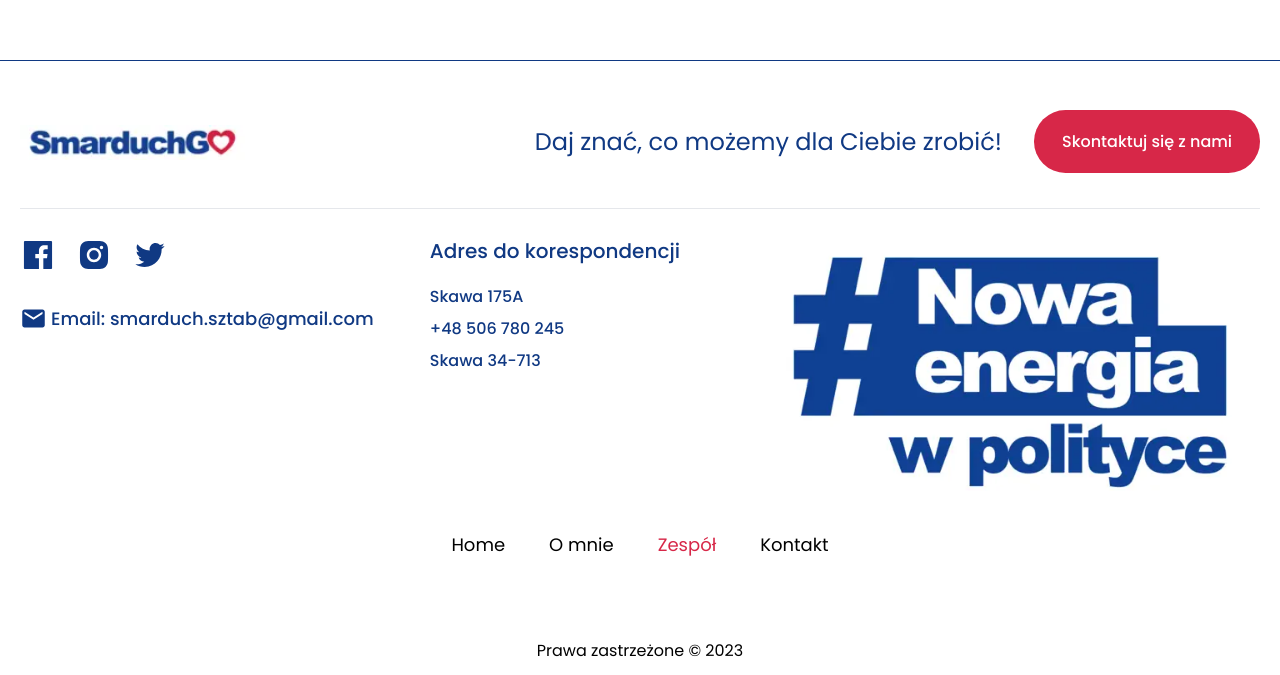
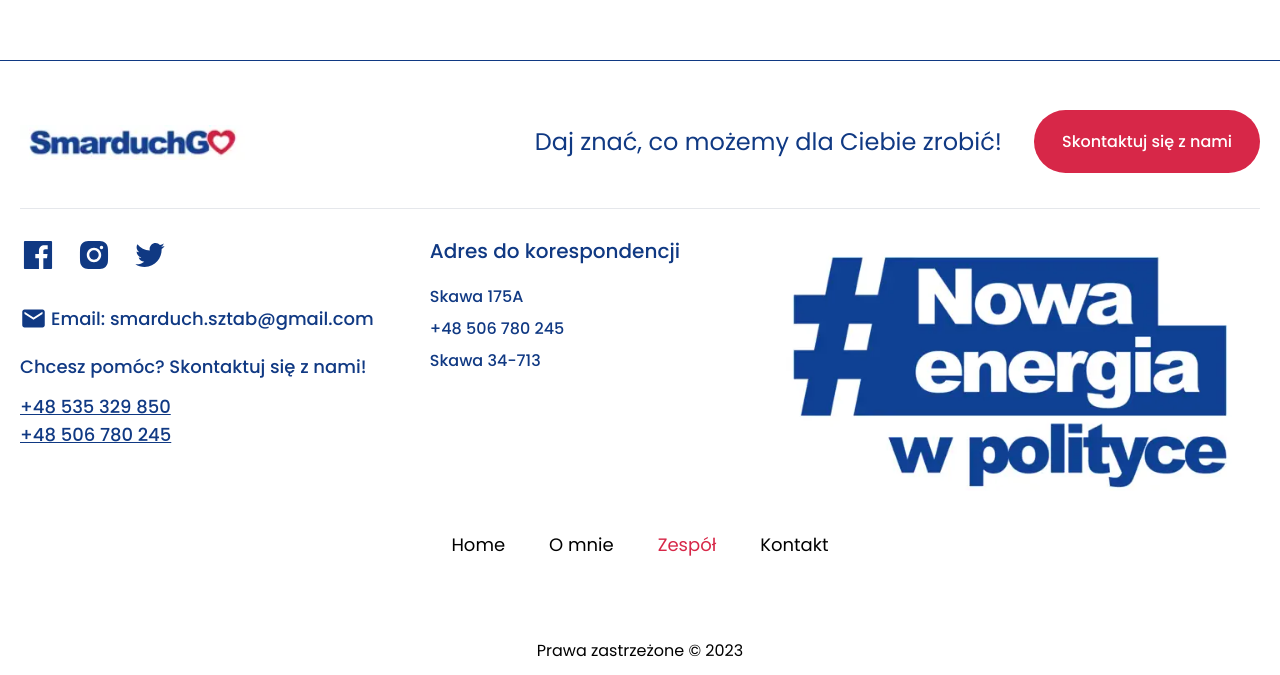
Before and after one commit to F4eNn/Weronika-smarduch-Posel, a Next.js app: page /zespol in a window 1280 px wide. Shown: the part 1759-2434 px from the top of the page. Built offline with nearby package versions, Linux system fonts and the light colour scheme.

Commit message:
feat: add some information to footer

```diff
--- a/src/animations/animations.ts
+++ b/src/animations/animations.ts
@@ -1,5 +1,4 @@
 import { Variants } from 'framer-motion'
-import { stagger } from 'framer-motion/dom'
 export const pulseAnimation: Variants = {
 	initial: { scale: 1 },
 	animate: {
@@ -23,3 +22,15 @@ export const mobileItemsAnimation: Variants = {
 	initial: { x: 100, transition: { staggerChildren: 0.5, staggerDirection: -1 } },
 	animate: { x: 0, transition: { duration: 1, delay: 0.3, staggerChildren: 0.5, staggerDirection: 1 } },
 }
+export const pathVariants = {
+	initial: {
+		pathLength: 0,
+	},
+	animate: {
+		pathLength: 1,
+		transition: {
+			duration: 3,
+			ease: 'easeInOut',
+		},
+	},
+}
--- a/src/components/home/Footer.tsx
+++ b/src/components/home/Footer.tsx
@@ -22,7 +22,7 @@ export const Footer = () => {
 		<footer className='mt-auto  w-full border-t border-darkBlue pb-3 pt-16'>
 			<Wrapper>
 				<div className='mx-5'>
-					<div className='flex flex-col items-center justify-between gap-10 md:flex-row md:gap-0 mb-12 '>
+					<div className='mb-12 flex flex-col items-center justify-between gap-10 md:flex-row md:gap-0 '>
 						<Logo />
 						<div className='flex flex-col items-center  gap-8 lg:flex-row'>
 							<h2 className='text-center text-xl text-darkBlue   lg:text-2xl'>
@@ -31,7 +31,7 @@ export const Footer = () => {
 							<motion.div {...pulseAnimation} className=' md:ml-auto'>
 								<Link
 									href={navigation.contact.path}
-									className='hover:bg-secondaryHover rounded-[50px] bg-secondary  p-4 px-6 font-[500] text-white transition-colors duration-200 md:ml-auto lg:ml-0 lg:p-5 lg:px-7'
+									className='rounded-[50px] bg-secondary p-4  px-6 font-[500] text-white transition-colors duration-200 hover:bg-secondaryHover md:ml-auto lg:ml-0 lg:p-5 lg:px-7'
 								>
 									Skontaktuj się z nami
 								</Link>
@@ -54,10 +54,17 @@ export const Footer = () => {
 										</a>
 									))}
 								</div>
-								<p className='flex items-center gap-1 text-lg'>
-									<MdEmail size='1.5em' />
-									Email: smarduch.sztab@gmail.com
-								</p>
+								<div className='space-y-5'>
+									<p className='flex items-center flex-col gap-1 text-lg sm:flex-row text-center'>
+										<MdEmail size='1.5em' />
+										Email: smarduch.sztab@gmail.com
+									</p>
+									<div className='flex flex-col text-center text-lg items-center  sm:text-lg sm:items-start'>
+										<p className=' mb-3 '>Chcesz pomóc? Skontaktuj się z nami!</p>
+										<span className='underline'>+48 535 329 850 </span>
+										<span className='underline'>+48 506 780 245</span>
+									</div>
+								</div>
 							</div>
 							<div className='space-y-5 text-center sm:text-left '>
 								<h3 className='text-xl font-[500]'>Adres do korespondencji</h3>
--- a/src/components/ui/ActivitiesCard.tsx
+++ b/src/components/ui/ActivitiesCard.tsx
@@ -1,5 +1,4 @@
 import React from 'react'
-import Image from 'next/image'
 
 type ActivitiesCardProps = {
 	title: string
--- a/src/components/ui/AnimateHeart.tsx
+++ b/src/components/ui/AnimateHeart.tsx
@@ -2,20 +2,9 @@
 import React from 'react'
 
 import { motion } from '@/lib/motion'
+import { pathVariants } from '@/animations/animations'
 
 export const AnimateHeart = () => {
-	const pathVariants = {
-		initial: {
-			pathLength: 0,
-		},
-		animate: {
-			pathLength: 1,
-			transition: {
-				duration: 3,
-				ease: 'easeInOut',
-			},
-		},
-	}
 
 	return (
 		<svg
--- a/src/components/ui/PrioritieCard.tsx
+++ b/src/components/ui/PrioritieCard.tsx
@@ -2,6 +2,8 @@
 import React, { ReactNode, useState } from 'react'
 import { FaArrowDown } from 'react-icons/fa'
 import { FaArrowUp } from 'react-icons/fa6'
+
+import { motion } from '@/lib/motion'
 
 interface PrioritiesCardProps {
 	title: string
@@ -21,9 +23,8 @@ export const PrioritieCard = ({ title, desc, icon, marginLeft, bg = 'bg-primary'
 		<div
 			className={`${bg} flex w-full flex-col  items-center justify-between gap-7  lg:w-max  lg:flex-row ${marginLeft} rounded-2xl p-8 text-center   text-white  lg:p-12`}
 		>
-			<div className=' max-w-[625px] space-y-10 text-center lg:text-left'>
+			<div className=' mb-auto max-w-[625px] space-y-10 overflow-hidden text-center lg:text-left'>
 				<h3 className=' text-2xl font-bold md:text-3xl lg:w-[625px]'>{title}</h3>
-
 				<button
 					onClick={handleRoll}
 					className='mx-auto flex  items-center gap-3 rounded-3xl border-[1px] border-white px-3 py-2 text-center lg:mx-0'
@@ -38,7 +39,14 @@ export const PrioritieCard = ({ title, desc, icon, marginLeft, bg = 'bg-primary'
 						</>
 					)}
 				</button>
-				<p className={` ${isRoll ? 'block' : 'hidden'} text-base lg:text-lg`}>{desc}</p>
+				<motion.p
+					initial={{ height: 0 }}
+					animate={{ height: isRoll ? 'auto' : 0 }}
+					transition={{ duration: 0.3 }}
+					className={` h-0 text-base lg:text-lg`}
+				>
+					{desc}
+				</motion.p>
 			</div>
 			<div className='text-[10em] lg:text-[12em] '>{icon}</div>
 		</div>
```
